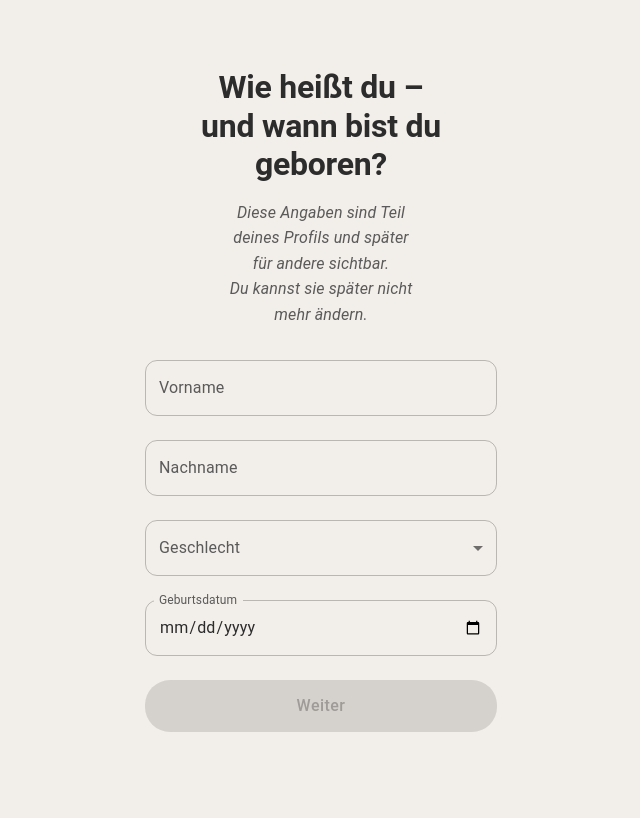
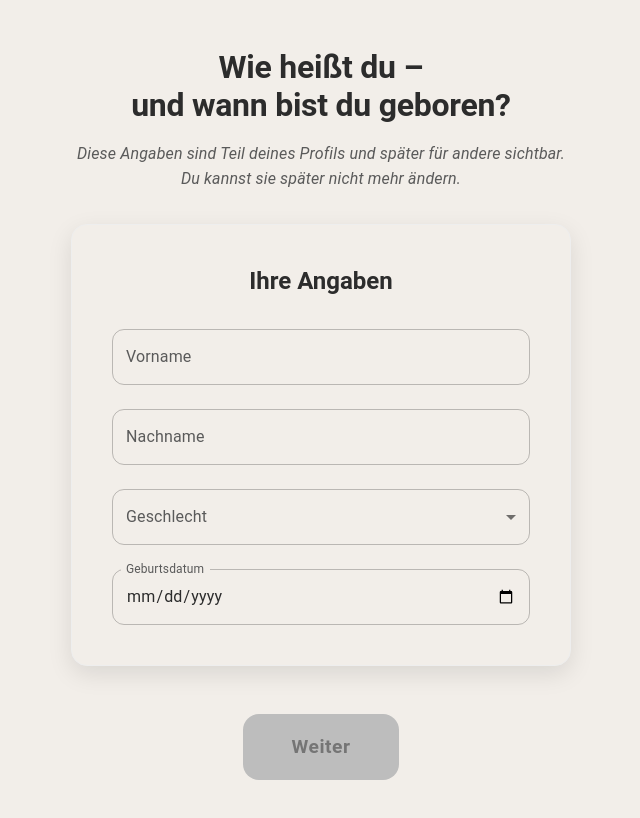
Before and after one commit to GAFMONKEY/whisper-world-frontend, a React (Vite) app: page /name-age in a window 1280 px wide. Shown: the top 818 px of the page, without its empty margins (319-959 px from the left). Built offline with nearby package versions, Linux system fonts and the light colour scheme.

Commit message:
refactor NameAgePage layout and improve styling for input fields

```diff
--- a/src/pages/NameAgePage.tsx
+++ b/src/pages/NameAgePage.tsx
@@ -60,7 +60,7 @@ const NameAgePage: React.FC = () => {
         alignItems: 'center',
         backgroundColor: 'background.default',
         margin: 0,
-        padding: 0,
+        padding: 2,
       }}
     >
       <Box
@@ -72,7 +72,7 @@ const NameAgePage: React.FC = () => {
           textAlign: 'center',
           px: 3,
           py: 4,
-          maxWidth: 400,
+          maxWidth: 800,
           width: '100%',
         }}
       >
@@ -100,14 +100,37 @@ const NameAgePage: React.FC = () => {
             lineHeight: 1.6,
           }}
         >
-          Diese Angaben sind Teil<br />
-          deines Profils und später<br />
-          für andere sichtbar.<br />
-          Du kannst sie später nicht<br />
-          mehr ändern.
+          Diese Angaben sind Teil deines Profils und später für andere sichtbar.<br />
+          Du kannst sie später nicht mehr ändern.
         </Typography>
 
-        <Stack spacing={3} sx={{ width: '100%' }}>
+        {/* Single card layout */}
+        <Box
+          sx={{
+            backgroundColor: 'background.paper',
+            borderRadius: 4,
+            p: 5,
+            boxShadow: '0 8px 24px rgba(0,0,0,0.1)',
+            border: '1px solid',
+            borderColor: 'grey.200',
+            maxWidth: 500,
+            width: '100%',
+            mb: 4,
+          }}
+        >
+          <Typography
+            variant="h5"
+            sx={{
+              textAlign: 'center',
+              mb: 4,
+              color: 'text.primary',
+              fontWeight: 'bold',
+            }}
+          >
+            Ihre Angaben
+          </Typography>
+
+          <Stack spacing={3}>
             <TextField
               label="Vorname"
               variant="outlined"
@@ -117,6 +140,13 @@ const NameAgePage: React.FC = () => {
               sx={{
                 '& .MuiOutlinedInput-root': {
                   borderRadius: 3,
+                  backgroundColor: 'background.default',
+                  '&:hover': {
+                    boxShadow: '0 2px 8px rgba(0,0,0,0.1)',
+                  },
+                  '&.Mui-focused': {
+                    boxShadow: '0 4px 12px rgba(0,0,0,0.15)',
+                  },
                 },
               }}
             />
@@ -130,6 +160,13 @@ const NameAgePage: React.FC = () => {
               sx={{
                 '& .MuiOutlinedInput-root': {
                   borderRadius: 3,
+                  backgroundColor: 'background.default',
+                  '&:hover': {
+                    boxShadow: '0 2px 8px rgba(0,0,0,0.1)',
+                  },
+                  '&.Mui-focused': {
+                    boxShadow: '0 4px 12px rgba(0,0,0,0.15)',
+                  },
                 },
               }}
             />
@@ -139,6 +176,13 @@ const NameAgePage: React.FC = () => {
               sx={{
                 '& .MuiOutlinedInput-root': {
                   borderRadius: 3,
+                  backgroundColor: 'background.default',
+                  '&:hover': {
+                    boxShadow: '0 2px 8px rgba(0,0,0,0.1)',
+                  },
+                  '&.Mui-focused': {
+                    boxShadow: '0 4px 12px rgba(0,0,0,0.15)',
+                  },
                 },
               }}
             >
@@ -173,24 +217,44 @@ const NameAgePage: React.FC = () => {
               sx={{
                 '& .MuiOutlinedInput-root': {
                   borderRadius: 3,
+                  backgroundColor: 'background.default',
+                  '&:hover': {
+                    boxShadow: '0 2px 8px rgba(0,0,0,0.1)',
+                  },
+                  '&.Mui-focused': {
+                    boxShadow: '0 4px 12px rgba(0,0,0,0.15)',
+                  },
                 },
               }}
             />
+          </Stack>
+        </Box>
 
         <Button
           variant="contained"
           onClick={handleContinue}
           disabled={!formData.firstName || !formData.lastName || !formData.gender || !formData.birthDate}
           sx={{
-              mt: 3,
-              py: 1.5,
-              fontSize: '1rem',
-              fontWeight: 500,
+            mt: 2,
+            py: 2,
+            px: 6,
+            fontSize: '1.2rem',
+            fontWeight: 600,
+            borderRadius: 4,
+            boxShadow: '0 6px 18px rgba(0,0,0,0.2)',
+            '&:hover': {
+              boxShadow: '0 8px 24px rgba(0,0,0,0.3)',
+              transform: 'translateY(-2px)',
+            },
+            '&:disabled': {
+              backgroundColor: 'grey.400',
+              color: 'grey.600',
+              boxShadow: 'none',
+            },
           }}
         >
           Weiter
         </Button>
-        </Stack>
       </Box>
     </Box>
   );
```
Lines whose indentation alone changed are shown as unchanged.
